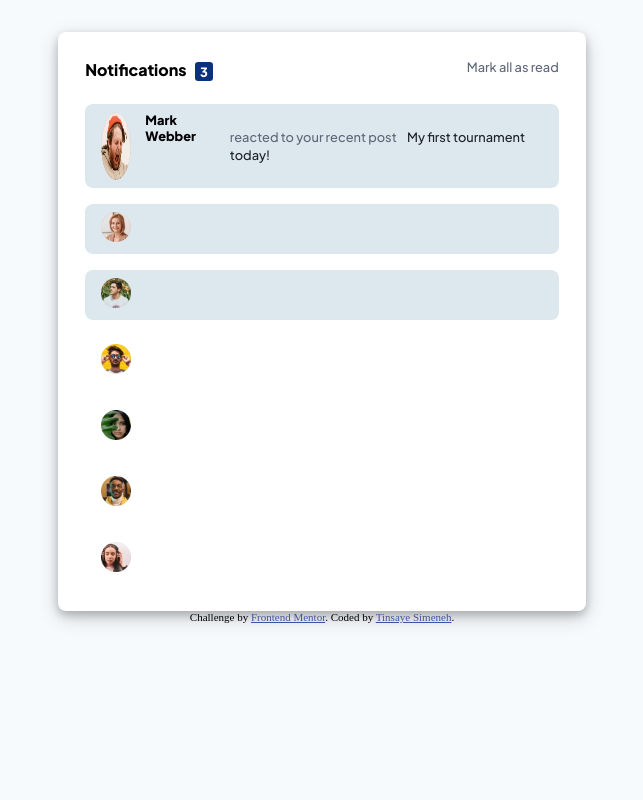
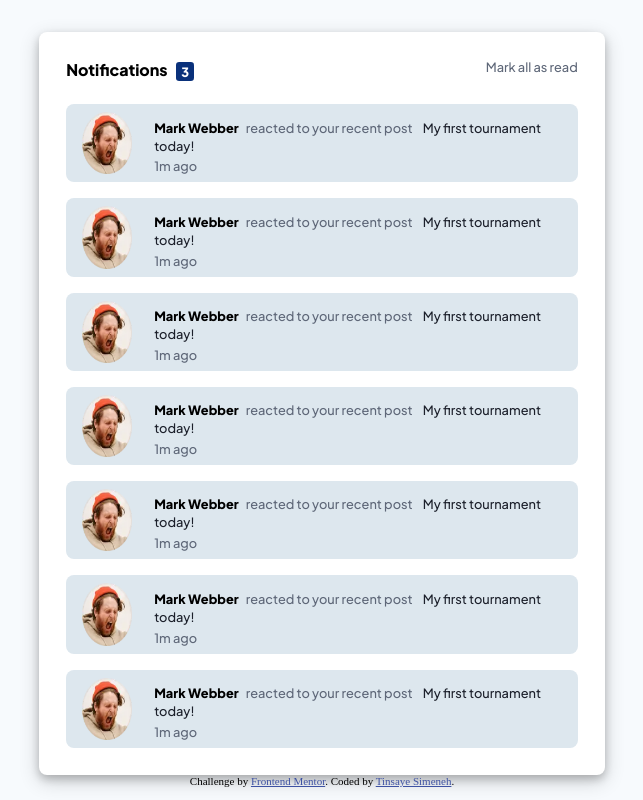
Before and after one commit to tinsaye-simeneh/Frontend-Mentor-notification_page, a plain HTML site: page index.html in a window 1280 px wide. Shown: the whole page, without its empty margins (318-961 px from the left). Drawn offline with Linux system fonts and the light colour scheme.

Commit message:
cards styles corrected

```diff
--- a/index.css
+++ b/index.css
@@ -16,7 +16,7 @@ body{
 .container{
     display: grid;
     margin: 0 auto;
-    width: 40%;
+    width: 43%;
     border-radius: 0.5rem;
     padding: 0.7rem;
     margin-top: 2rem;
@@ -29,12 +29,12 @@ body{
 }
 .col-2{
     display: flex;
-    width: 10%;
+    width: 15%;
     height: auto;
 }
 .col-10{
-    display: flex;
-    width: 90%;
+    display: block;
+    width: 85%;
     height: auto;
 }
 .col-6{
@@ -79,7 +79,7 @@ body{
 }
 .name{
     font-weight: 800;
-    padding-right: 0.5rem;
+    padding-right: 0.3rem;
     font-size: 0.8rem;
     font-family: 'Plus Jakarta Sans', sans-serif;
 }
@@ -100,7 +100,7 @@ body{
 
 @media screen and (max-width: 600px) {
     .container{
-        width: 90%;
+        width: 95%;
     }
     .col-2{
         width: 25%;
--- a/index.html
+++ b/index.html
@@ -25,49 +25,144 @@
       <div class="row">
         <div class="col-12 new">
           <div class="row">
-          <div class="col-2">
-          <img src="./assets/images/avatar-mark-webber.webp" alt="avatar" width='30vw'/>
-        </div>
-        <div class="col-10">
-          <span class="name"> Mark Webber </span>
-          <p>
-          <span class="detail"> reacted to your recent post </span>
-          <span class="detail2"> My first tournament today! </span>
-          </p>
+            <div class="col-2">
+              <img
+                src="./assets/images/avatar-mark-webber.webp"
+                alt="avatar"
+                width="50vw"
+              />
+            </div>
+            <div class="col-10" style="margin-top: 0.5vw">
+              <span class="name"> Mark Webber </span>
+              <span class="detail"> reacted to your recent post </span>
+              <span class="detail2"> My first tournament today! </span>
+              <span class="detail" style="display: flex; margin-top: 0.3vw;"> 1m ago</span>
+            </div>
+          </div>
         </div>
       </div>
-      </div>
-      </div>
+
       <div class="row">
         <div class="col-12 new">
-          <img src="./assets/images/avatar-angela-gray.webp" alt="avatar" width='30vw'/>
+          <div class="row">
+            <div class="col-2">
+              <img
+                src="./assets/images/avatar-mark-webber.webp"
+                alt="avatar"
+                width="50vw"
+              />
+            </div>
+            <div class="col-10" style="margin-top: 0.5vw">
+              <span class="name"> Mark Webber </span>
+              <span class="detail"> reacted to your recent post </span>
+              <span class="detail2"> My first tournament today! </span>
+              <span class="detail" style="display: flex; margin-top: 0.3vw;"> 1m ago</span>
+            </div>
+          </div>
         </div>
       </div>
+
       <div class="row">
         <div class="col-12 new">
-          <img src="./assets/images/avatar-jacob-thompson.webp" alt="avatar" width='30vw'/>
+          <div class="row">
+            <div class="col-2">
+              <img
+                src="./assets/images/avatar-mark-webber.webp"
+                alt="avatar"
+                width="50vw"
+              />
+            </div>
+            <div class="col-10" style="margin-top: 0.5vw">
+              <span class="name"> Mark Webber </span>
+              <span class="detail"> reacted to your recent post </span>
+              <span class="detail2"> My first tournament today! </span>
+              <span class="detail" style="display: flex; margin-top: 0.3vw;"> 1m ago</span>
+            </div>
+          </div>
         </div>
       </div>
+
       <div class="row">
-        <div class="col-12 old">
-          <img src="./assets/images/avatar-rizky-hasanuddin.webp" alt="avatar" width='30vw'/>
+        <div class="col-12 new">
+          <div class="row">
+            <div class="col-2">
+              <img
+                src="./assets/images/avatar-mark-webber.webp"
+                alt="avatar"
+                width="50vw"
+              />
+            </div>
+            <div class="col-10" style="margin-top: 0.5vw">
+              <span class="name"> Mark Webber </span>
+              <span class="detail"> reacted to your recent post </span>
+              <span class="detail2"> My first tournament today! </span>
+              <span class="detail" style="display: flex; margin-top: 0.3vw;"> 1m ago</span>
+            </div>
+          </div>
         </div>
       </div>
+
       <div class="row">
-        <div class="col-12 old">
-          <img src="./assets/images/avatar-kimberly-smith.webp" alt="avatar" width='30vw'/>
+        <div class="col-12 new">
+          <div class="row">
+            <div class="col-2">
+              <img
+                src="./assets/images/avatar-mark-webber.webp"
+                alt="avatar"
+                width="50vw"
+              />
+            </div>
+            <div class="col-10" style="margin-top: 0.5vw">
+              <span class="name"> Mark Webber </span>
+              <span class="detail"> reacted to your recent post </span>
+              <span class="detail2"> My first tournament today! </span>
+              <span class="detail" style="display: flex; margin-top: 0.3vw;"> 1m ago</span>
+            </div>
+          </div>
         </div>
       </div>
+
       <div class="row">
-        <div class="col-12 old">
-          <img src="./assets/images/avatar-nathan-peterson.webp" alt="avatar" width='30vw'/>
+        <div class="col-12 new">
+          <div class="row">
+            <div class="col-2">
+              <img
+                src="./assets/images/avatar-mark-webber.webp"
+                alt="avatar"
+                width="50vw"
+              />
+            </div>
+            <div class="col-10" style="margin-top: 0.5vw">
+              <span class="name"> Mark Webber </span>
+              <span class="detail"> reacted to your recent post </span>
+              <span class="detail2"> My first tournament today! </span>
+              <span class="detail" style="display: flex; margin-top: 0.3vw;"> 1m ago</span>
+            </div>
+          </div>
         </div>
       </div>
+
       <div class="row">
-        <div class="col-12 old">
-          <img src="./assets/images/avatar-anna-kim.webp" alt="avatar" width='30vw'/>
+        <div class="col-12 new">
+          <div class="row">
+            <div class="col-2">
+              <img
+                src="./assets/images/avatar-mark-webber.webp"
+                alt="avatar"
+                width="50vw"
+              />
+            </div>
+            <div class="col-10" style="margin-top: 0.5vw">
+              <span class="name"> Mark Webber </span>
+              <span class="detail"> reacted to your recent post </span>
+              <span class="detail2"> My first tournament today! </span>
+              <span class="detail" style="display: flex; margin-top: 0.3vw;"> 1m ago</span>
+            </div>
+          </div>
         </div>
       </div>
+
+
     </div>
 
     <div class="attribution">
```
